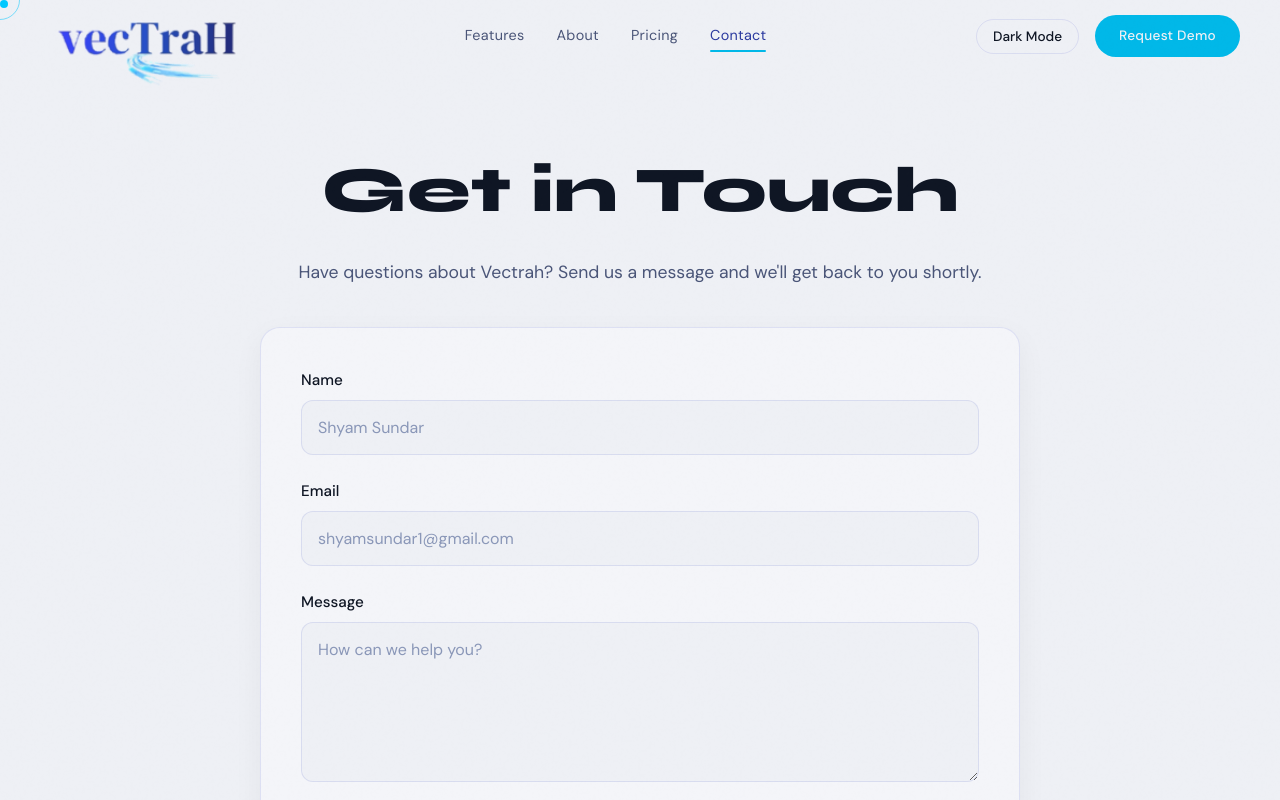
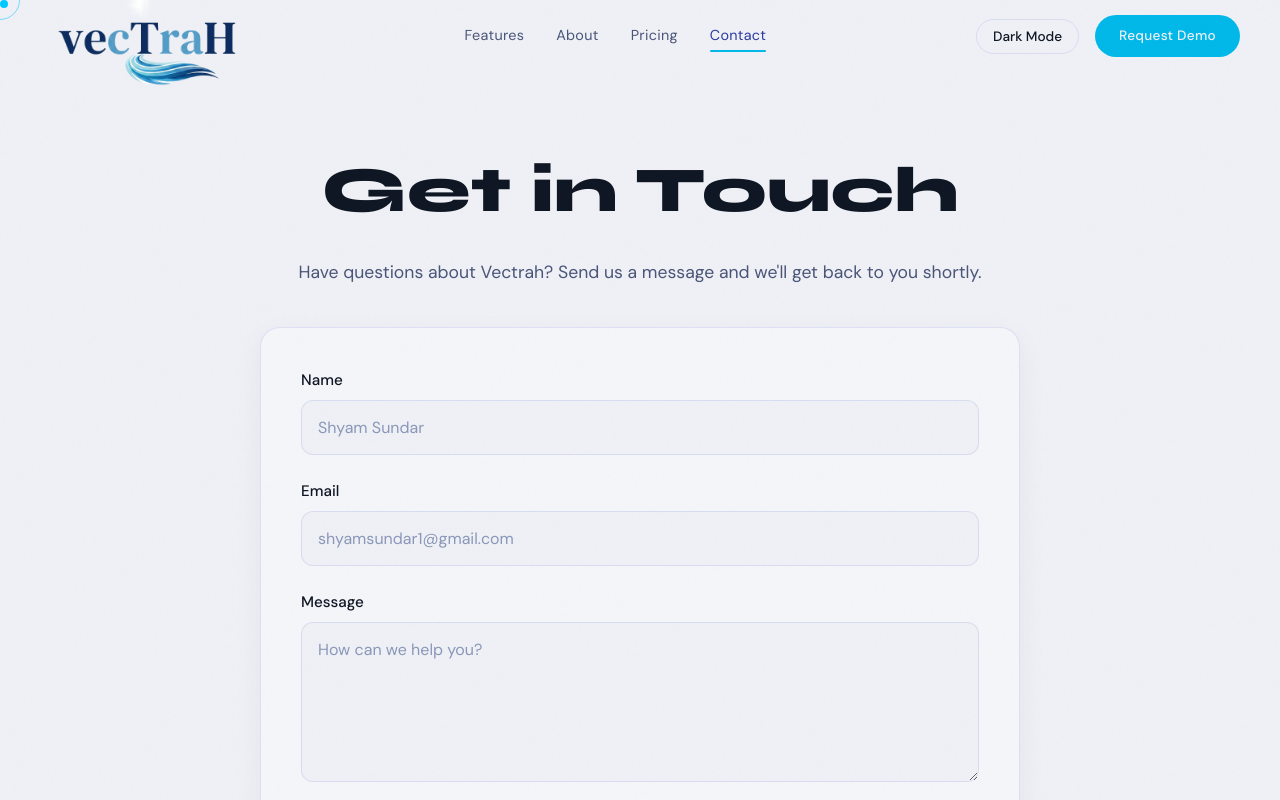
Before and after one commit to apurbaaaa/Vectra-website, a React (Vite) app: page /contact in a window 1280 px wide. Shown: the top 800 px of the page. Built offline with nearby package versions, Linux system fonts and the light colour scheme; no server answers.

Commit message:
logo change

```diff
--- a/index.html
+++ b/index.html
@@ -11,7 +11,7 @@
     <link rel="preconnect" href="https://fonts.googleapis.com" />
     <link rel="preconnect" href="https://fonts.gstatic.com" crossorigin />
    <!-- Replace the existing favicon link with these two: -->
-  <link rel="icon" type="image/png" href="/Logo/logo.png" />
+  <link rel="icon" type="image/png" href="/Logo/logonobg.png" />
   </head>
   <body>
     <div id="root"></div>
--- a/src/components/layout/Header.jsx
+++ b/src/components/layout/Header.jsx
@@ -32,7 +32,7 @@ export default function Header() {
       <header id="site-header" className={`header ${scrolled ? 'header--scrolled' : ''}`}>
         <div className="header__inner">
           <Link to="/" className="header__logo">
-            <img src="/Logo/logo.png" alt="Vectrah" style={{ height: '200px', width: 'auto', display: 'block' }} />
+            <img src="/Logo/logonobg.png" alt="Vectrah" style={{ height: '200px', width: 'auto', display: 'block' }} />
           </Link>
 
           <nav className="header__nav" id="main-nav" role="navigation">
--- a/src/components/ui/LoadingScreen.jsx
+++ b/src/components/ui/LoadingScreen.jsx
@@ -44,7 +44,7 @@ export default function LoadingScreen({ onComplete }) {
   return (
     <div ref={overlayRef} style={styles.overlay}>
       <div style={styles.logoContainer}>
-        <img src="/Logo/logo.png" alt="Vectrah" style={styles.logoImage} />
+        <img src="/Logo/logonobg.png" alt="Vectrah" style={styles.logoImage} />
       </div>
       <div style={styles.track}>
         <div ref={fillRef} style={styles.fill} />
```
Also changed, not shown: public/Logo/logo.svg (added), public/Logo/logonobg.png (added).
